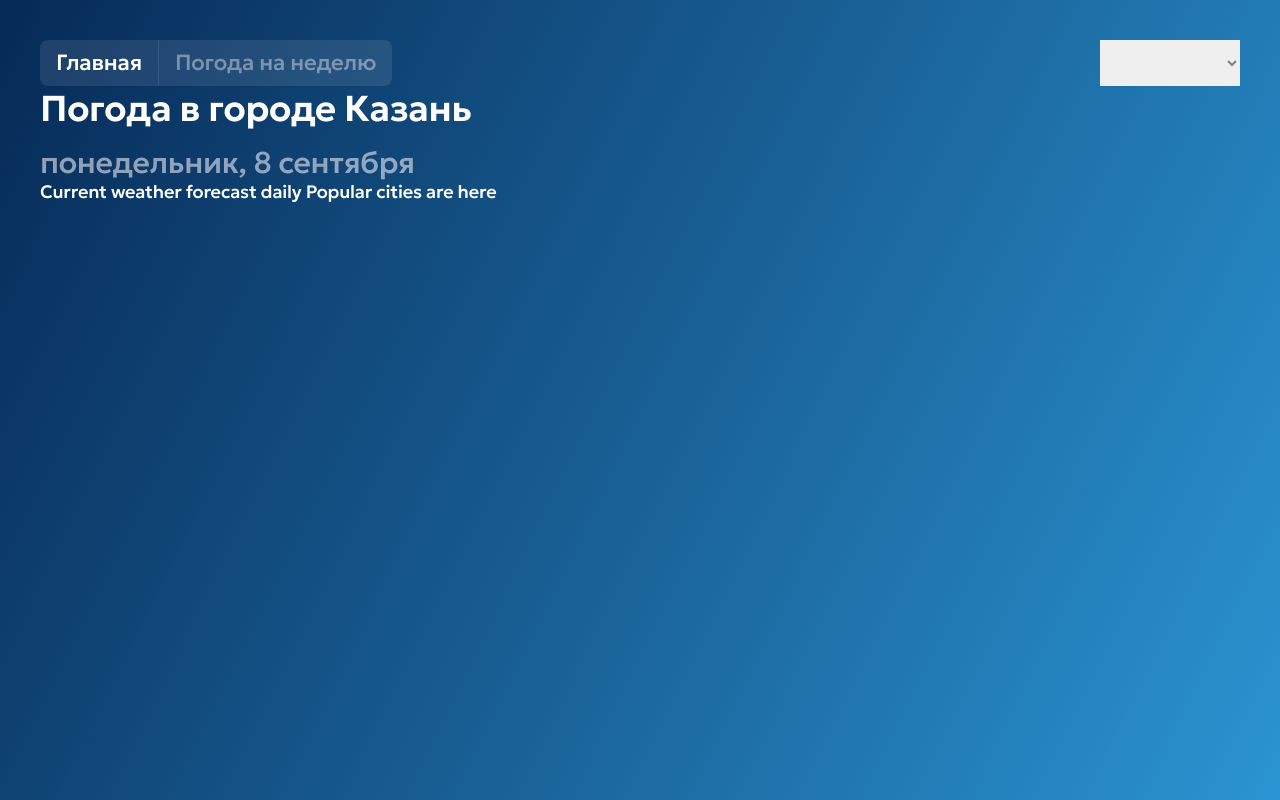
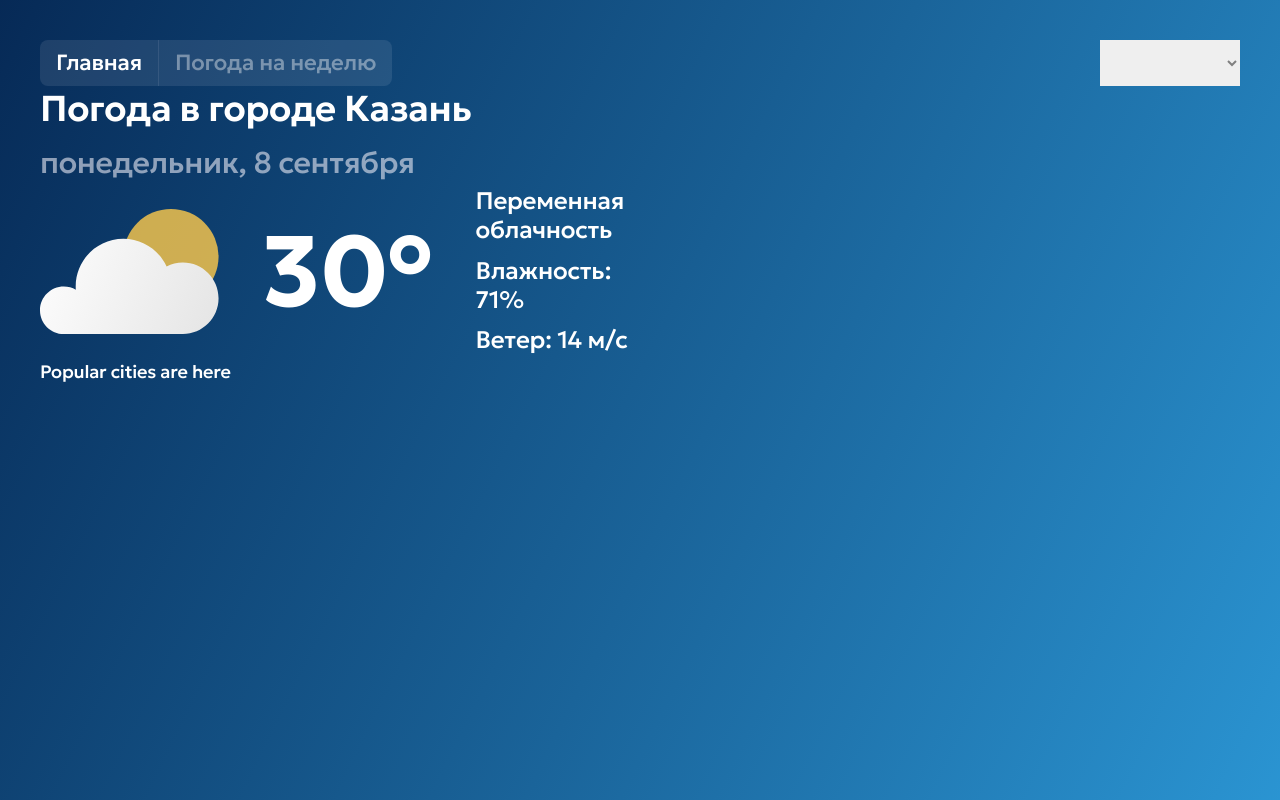
Before and after one commit to HProspere/weather.test, a Vue app: page /daily in a window 1280 px wide. Built offline with nearby package versions, Linux system fonts and the light colour scheme.

Commit message:
Forecast store mod: daily forecast current done

```diff
--- a/src/components/forecast/forecast-daily/forecast-daily-current/forecastDailyCurrent.vue
+++ b/src/components/forecast/forecast-daily/forecast-daily-current/forecastDailyCurrent.vue
@@ -1,11 +1,87 @@
 <script setup lang="ts">
+import { useForecastStore } from '@/stores/forecast.ts';
+import { storeToRefs } from 'pinia';
+import { type Component, computed, shallowRef, watch } from 'vue';
+import { WEATHER_LABELS } from '@/constants/forecast.ts';
+import type { ForecastRecord } from '@/types/forecast.ts';
 
+const { selectedCity } = storeToRefs(useForecastStore());
+
+const currentWeather = computed<ForecastRecord>(() => {
+  const timestamp = new Date();
+  return selectedCity.value.daily.findLast((el: ForecastRecord) => el.timestamp <= timestamp)
+    || selectedCity.value.daily[selectedCity.value.daily.length - 1];
+})
+
+const actualIcon = shallowRef<Component | null>(null);
+
+async function loadIcon(iconName: string) {
+  try {
+    const iconModule = await import(`@/svg/${iconName}.svg`);
+    actualIcon.value = iconModule.default;
+  } catch {
+    console.error(`Icon "${iconName}" not found.`);
+    actualIcon.value = null;
+  }
+}
+
+watch(
+  () => currentWeather.value.weather,
+  (iconName) => {
+    if (iconName) {
+      loadIcon(iconName);
+    }
+  },
+  { immediate: true },
+);
 </script>
 
 <template>
-  Current weather forecast daily
+  <div class="current-panel">
+    <div class="icon">
+      <component
+        v-if="actualIcon"
+        :is="actualIcon"
+      />
+    </div>
+
+    <div class="temp">{{ currentWeather.temp }}&deg;</div>
+    <div class="details">
+      <div class="record">{{ WEATHER_LABELS[currentWeather.weather] }}</div>
+      <div class="record">Влажность: {{ currentWeather.humidity }}%</div>
+      <div class="record">Ветер: {{ currentWeather.wind }} м/с</div>
+    </div>
+  </div>
 </template>
 
 <style lang="scss" scoped>
+.current-panel {
+  max-width: 625px;
+  display: flex;
+  gap: 44px;
+  align-items: center;
+  justify-content: space-between;
+  height: 180px;
 
+  .icon {
+    height: 125px;
+    width: 180px;
+    display: flex;
+    justify-content: center;
+  }
+
+  .temp {
+    @include typo.font-h1;
+  }
+
+  .details {
+    display: flex;
+    flex-direction: column;
+    gap: 12px;
+
+    .record {
+      @include typo.font-p3-med;
+    }
+  }
+}
 </style>
--- /dev/null
+++ b/src/constants/forecast.ts
@@ -0,0 +1,9 @@
+import type { Weather } from '@/types/forecast.ts';
+
+export const WEATHER_LABELS: Record<Weather, string> = {
+  'clear': 'Ясно',
+  'partly-cloudy': 'Переменная облачность',
+  'cloudy': 'Облачно',
+  'rainy': 'Дождливо',
+  'windy': 'Ветрено',
+}
```
